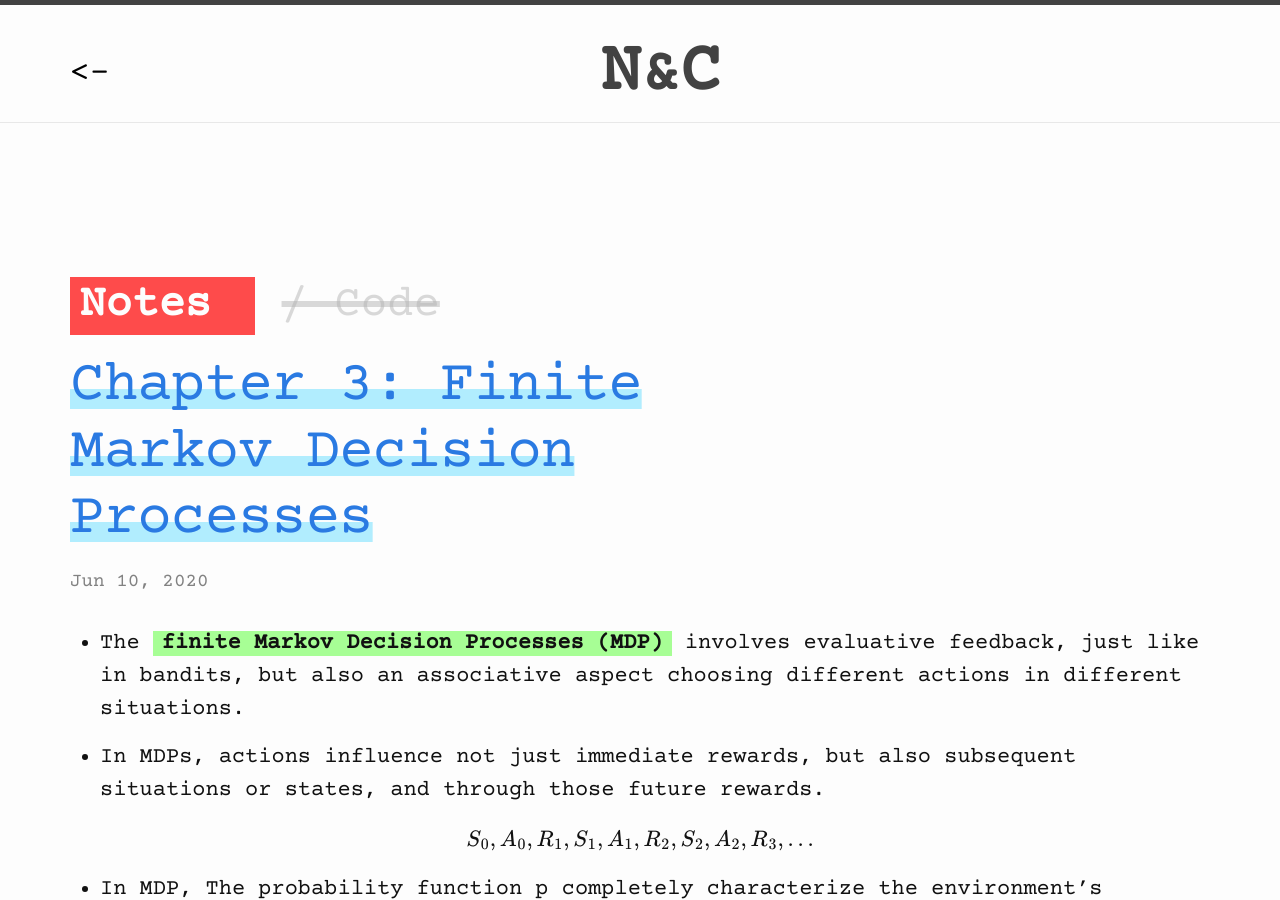
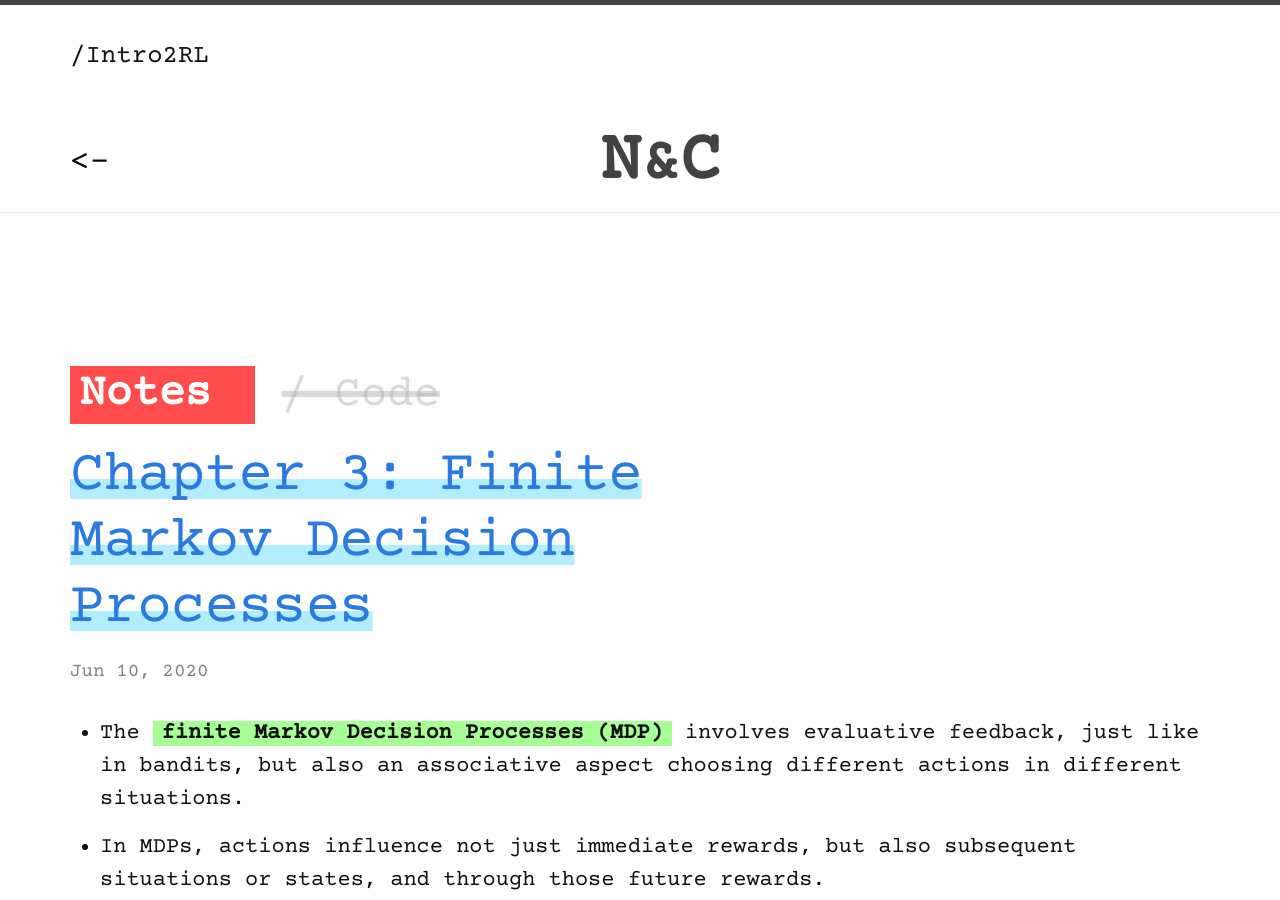
Before and after one commit to MrityunjayBhardwaj/Notes-and-Code, a Jekyll site: the page built from _posts/Intro2RL/Ch3/Notes/2020-06-10-RL-Ch3.md, in a window 1280 px wide and 900 px high. Built offline with Jekyll 4.4.1, drawn with Linux system fonts in a browser that asks for light colours; formulas are drawn with MathJax 3.

Commit message:
reference test

```diff
--- a/_includes/header.html
+++ b/_includes/header.html
@@ -14,6 +14,8 @@
     {%- assign back = site.url -%}
   {%- endif -%}
 
+  <h3>{{site.base_url}}</h3>
+  <h3>{{back}}</h3>
     <div class="title-container">
     <div id="back">
       <a href="{{back}}" style="font-weight: 300; font-size: 1.5em; color: black">
--- a/_posts/Intro2RL/Ch3/Notes/2020-06-10-RL-Ch3.md
+++ b/_posts/Intro2RL/Ch3/Notes/2020-06-10-RL-Ch3.md
@@ -71,7 +71,7 @@ v_\pi(s, a) = \mathbb{E}_{\pi}\left[G_{t} | S_{t}=s, A_{t} = a\right] =  \sum_{s
 $$
 
 <div style="margin: 0 auto; text-align: center">
-    <img src="/assets/Imgs/RL/Ch3/BackUpDiag.png"  width="300px" />
+    <img src="{{site.base_url}}/assets/Imgs/RL/Ch3/BackUpDiag.png"  width="300px" />
 </div>
 
 ## Optimal Policies and Optimal Value Functions
```
